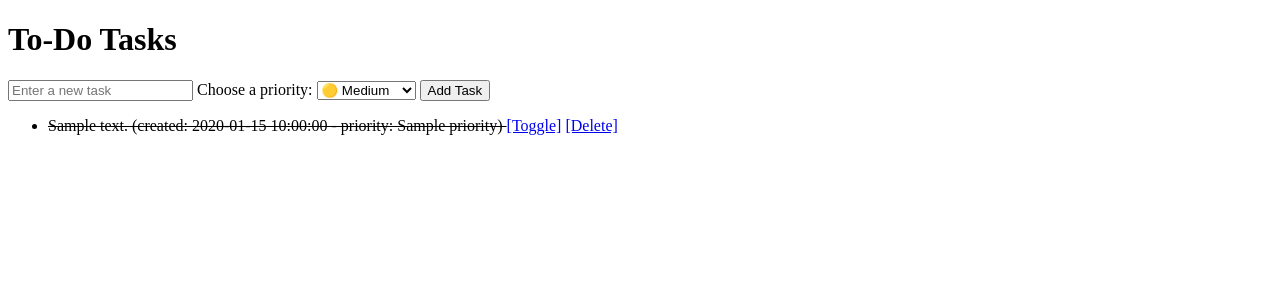
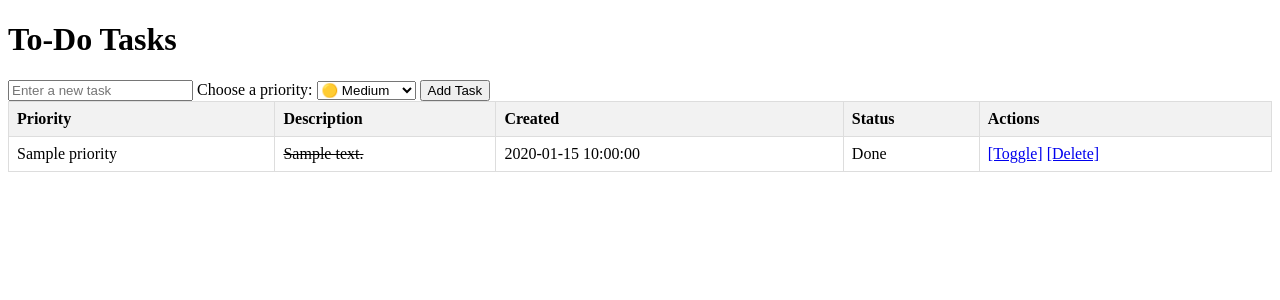
Before and after one commit to 1epalasprop/tasks, a Flask app: template templates/index.html in a window 1280 px wide. Shown: the top 300 px of the page. Run offline with Flask 3, Linux system fonts and the light colour scheme; the template is opened without the code that fills it: most values are stand-ins (such as "Sample title", 1, 10 or a date in 2020).

Commit message:
refactor: convert list of task to a table

```diff
--- a/templates/index.html
+++ b/templates/index.html
@@ -5,6 +5,23 @@
     <meta charset="UTF-8">
     <meta name="viewport" content="width=device-width, initial-scale=1.0">
     <title>To-Do Tasks</title> <!-- Title of the web page -->
+    <style>
+        table {
+            width: 100%;
+            border-collapse: collapse;
+        }
+        th, td {
+            border: 1px solid #ddd;
+            padding: 8px;
+            text-align: left;
+        }
+        th {
+            background-color: #f2f2f2;
+        }
+        .done {
+            text-decoration: line-through;
+        }
+    </style>
 </head>
 <body>
     <h1>To-Do Tasks</h1>
@@ -24,21 +41,32 @@
         <button type="submit">Add Task</button>
     </form>
 
-    <!-- Unordered list to display tasks -->
-    <ul>
-        <!-- Loop over each task in the tasks list passed from the Flask app -->
-        {% for task in tasks %}
-        <li>
-          <span style="text-decoration: {{ 'line-through' if task['done'] else 'none' }}">
-              {{ task['description'] }} <!-- Output the task description -->
-              (created: {{ task['created'] }} - priority: {{ task['priority'] }})
-          </span>
-          <!-- Link to toggle the task. Uses loop.index0 to pass the task index to the route -->
-          <a href="/toggle/{{ loop.index0 }}">[Toggle]</a>
-          <!-- Link to delete the task. Uses loop.index0 to pass the task index to the route -->
-          <a href="/delete/{{ loop.index0 }}">[Delete]</a>
-        </li>
-        {% endfor %} <!-- End of the loop over tasks -->
-    </ul>
+    <!-- Table to display tasks -->
+    <table>
+        <thead>
+            <tr>
+                <th>Priority</th>
+                <th>Description</th>
+                <th>Created</th>
+                <th>Status</th>
+                <th>Actions</th>
+            </tr>
+        </thead>
+        <tbody>
+            <!-- Loop over each task in the tasks list passed from the Flask app -->
+            {% for task in tasks %}
+            <tr>
+                <td>{{ task['priority'] }}</td>
+                <td class="{{ 'done' if task['done'] else '' }}">{{ task['description'] }}</td>
+                <td>{{ task['created'] }}</td>
+                <td>{{ 'Done' if task['done'] else 'Not Done' }}</td>
+                <td>
+                    <a href="/toggle/{{ loop.index0 }}">[Toggle]</a>
+                    <a href="/delete/{{ loop.index0 }}">[Delete]</a>
+                </td>
+            </tr>
+            {% endfor %}
+        </tbody>
+    </table>
 </body>
 </html>
```
